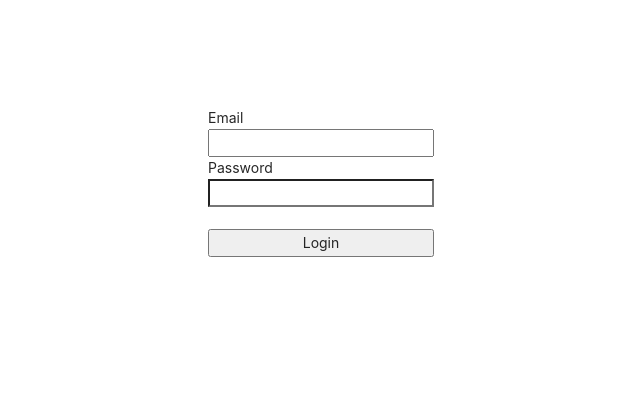
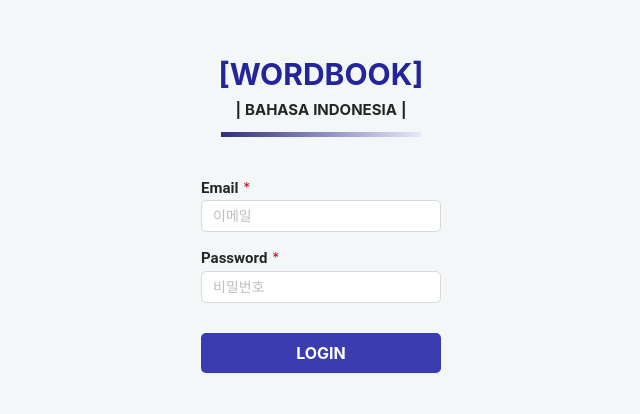
Before and after one commit to riley909/wordbook-client, a React (Create React App) app: page /login in a window 1280 px wide. Shown: the part 218-632 px from the top of the page, without its empty margins (319-959 px from the left). Built offline with nearby package versions, Linux system fonts and the light colour scheme.

Commit message:
Modify: 컴포넌트 분리
- 컴포넌트, 컨테이너, 페이지로 분리

```diff
--- /dev/null
+++ b/src/components/LoginPage/Login.js
@@ -0,0 +1,63 @@
+import { Button, Col, Input, Row } from 'antd';
+import { useRef } from 'react';
+import styles from '../../styles/LoginPage.module.css';
+
+export default function Login({ login }) {
+  const emailRef = useRef(null);
+  const passwordRef = useRef(null);
+
+  function onButtonClick() {
+    const email = emailRef.current.state.value;
+    const password = passwordRef.current.state.value;
+    const body = {
+      email,
+      password,
+    };
+    login(body);
+  }
+
+  return (
+    <Row align="middle" className={styles.login_row}>
+      <Col span={24}>
+        <Row justify="center" className={styles.login_contents}>
+          <Col span={12}>
+            <div className={styles.login_title}>[WordBook]</div>
+            <div className={styles.login_subtitle}>| Bahasa Indonesia |</div>
+            <div className={styles.login_underline} />
+            <div className={styles.email_area}>
+              <span className={styles.email_title}>Email</span>
+              <span className={styles.required}> *</span>
+              <div className={styles.input_area}>
+                <Input
+                  placeholder="이메일"
+                  autoComplete="email"
+                  name="email"
+                  className={styles.input}
+                  ref={emailRef}
+                />
+              </div>
+            </div>
+            <div className={styles.password_area}>
+              <span className={styles.password_title}>Password</span>
+              <span className={styles.required}> *</span>
+              <div className={styles.input_area}>
+                <Input
+                  type="password"
+                  placeholder="비밀번호"
+                  autoComplete="current-password"
+                  className={styles.input}
+                  ref={passwordRef}
+                />
+              </div>
+              <div className={styles.button_area}>
+                <Button size="large" className={styles.button} onClick={onButtonClick}>
+                  Login
+                </Button>
+              </div>
+            </div>
+          </Col>
+        </Row>
+      </Col>
+    </Row>
+  );
+}
--- /dev/null
+++ b/src/components/LoginPage/LoginContainer.js
@@ -0,0 +1,22 @@
+import { useCallback } from 'react';
+import { useDispatch } from 'react-redux';
+import { useNavigate } from 'react-router';
+import Login from '../LoginPage/Login';
+import { login as loginStart } from '../../_actions/user_action';
+
+export default function LoginContainer() {
+  const dispatch = useDispatch();
+  const navigate = useNavigate();
+
+  const login = useCallback(
+    (reqData) => {
+      const response = dispatch(loginStart(reqData));
+      if (response.token) {
+        navigate('/');
+      }
+    },
+    [dispatch]
+  );
+
+  return <Login login={login} />;
+}
--- a/src/pages/LoginPage.js
+++ b/src/pages/LoginPage.js
@@ -1,57 +1,8 @@
-import React, { useState } from 'react';
-import { useDispatch, useSelector } from 'react-redux';
-import { useNavigate } from 'react-router-dom';
-import { login } from '../../../_actions/user_action';
+import React from 'react';
+import LoginContainer from '../components/LoginPage/LoginContainer';
 
 function LoginPage() {
-  const state = useSelector((state) => state);
-  const dispatch = useDispatch();
-  const navigate = useNavigate();
-
-  const [email, setEmail] = useState('');
-  const [password, setPassword] = useState('');
-
-  const onEmailHandler = (event) => {
-    setEmail(event.currentTarget.value);
-  };
-  const onPasswordHandler = (event) => {
-    setPassword(event.currentTarget.value);
-  };
-  const onSubmitHandler = (event) => {
-    event.preventDefault();
-    const body = {
-      email: email,
-      password: password,
-    };
-
-    const res = dispatch(login(body));
-    if (res.token) {
-      navigate('/');
-    }
-    console.log(state);
-  };
-
-  return (
-    <div
-      style={{
-        display: 'flex',
-        justifyContent: 'center',
-        alignItems: 'center',
-        width: '100%',
-        height: '100vh',
-      }}>
-      <form
-        style={{ display: 'flex', flexDirection: 'column' }}
-        onSubmit={onSubmitHandler}>
-        <label>Email</label>
-        <input type="email" value={email} onChange={onEmailHandler} />
-        <label>Password</label>
-        <input type="password" value={password} onChange={onPasswordHandler} />
-        <br />
-        <button>Login</button>
-      </form>
-    </div>
-  );
+  return <LoginContainer />;
 }
 
 export default LoginPage;
```
